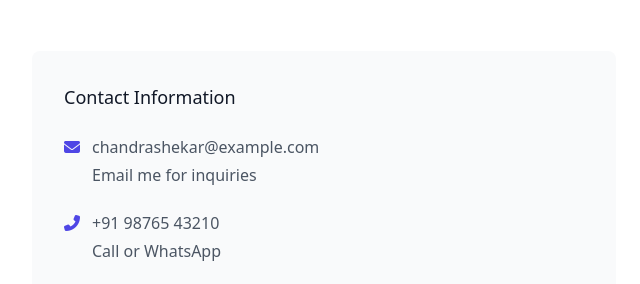
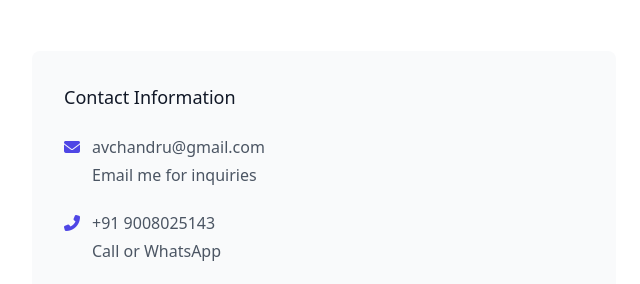
Before and after one commit to chandru2/chandru2.github.io, a plain HTML site: page index.html in a window 1280 px wide. Shown: the part 5360-5644 px from the top of the page, 0-640 px from the left. Drawn offline with nearby package versions, Linux system fonts and the light colour scheme.

Commit message:
updated the email

```diff
--- a/index.html
+++ b/index.html
@@ -511,7 +511,7 @@
                                     <i class="fas fa-envelope text-indigo-600"></i>
                                 </div>
                                 <div class="ml-3 text-base text-gray-600">
-                                    <p>chandrashekar@example.com</p>
+                                    <p>avchandru@gmail.com</p>
                                     <p class="mt-1">Email me for inquiries</p>
                                 </div>
                             </div>
@@ -520,7 +520,7 @@
                                     <i class="fas fa-phone-alt text-indigo-600"></i>
                                 </div>
                                 <div class="ml-3 text-base text-gray-600">
-                                    <p>+91 98765 43210</p>
+                                    <p>+91 9008025143</p>
                                     <p class="mt-1">Call or WhatsApp</p>
                                 </div>
                             </div>
```
